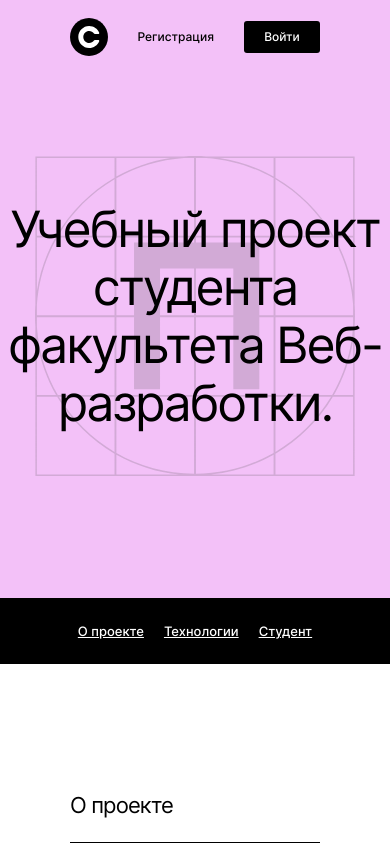
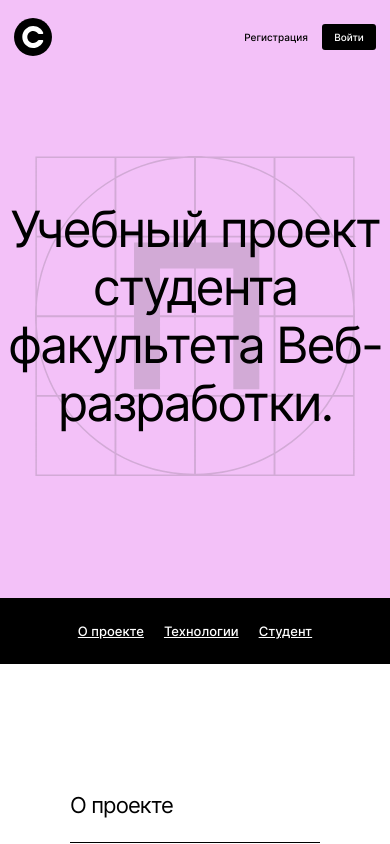
Before and after one commit to mahakomar11/movies-explorer-frontend, a React (Create React App) app: page / in a window 390 px wide. Shown: the top 844 px of the page. Built offline with nearby package versions, Linux system fonts and the light colour scheme.

Commit message:
Make adaptive Header (not logined)

```diff
--- a/src/components/App/App.js
+++ b/src/components/App/App.js
@@ -7,6 +7,9 @@
 import Login from '../Login/Login';
 import Register from '../Register/Register';
 import PageNotFound from '../PageNotFound/PageNotFound';
+
+// TODO: адаптировать
+// TODO: сжать изображения
 
 function App() {
   return (
--- a/src/components/Header/Header.css
+++ b/src/components/Header/Header.css
@@ -6,6 +6,18 @@
   padding: 0 70px 0;
 }
 
+@media screen and (max-width: 768px) {
+  .header {
+    padding: 0 30px 0;
+  }
+}
+
+@media screen and (max-width: 540px) {
+  .header {
+    padding: 0 14px 0;
+  }
+}
+
 .header__logo {
   height: 38px;
   width: 38px;
--- a/src/components/Navigation/Navigation.css
+++ b/src/components/Navigation/Navigation.css
@@ -13,6 +13,13 @@
 
 .nav__link:hover {
   text-decoration: underline;
+}
+
+@media screen and (max-width: 540px) {
+  .nav__link {
+    font-size: 10px;
+    margin-right: 4px;
+  }
 }
 
 .nav__link_logined {
@@ -45,7 +52,6 @@
   height: 32px;
   margin-left: 10px;
   font-weight: 500;
-  font-size: 12px;
   line-height: 32px;
   color: #ffffff;
   background: #000000;
@@ -59,6 +65,14 @@
   opacity: 80%;
 }
 
+@media screen and (max-width: 540px) {
+  .nav__link_for_signin {
+    width: 54px;
+    height: 26px;
+    line-height: 26px;
+  }
+}
+
 .nav__button_logined {
   width: 100px;
   margin-left: 50px;
```
